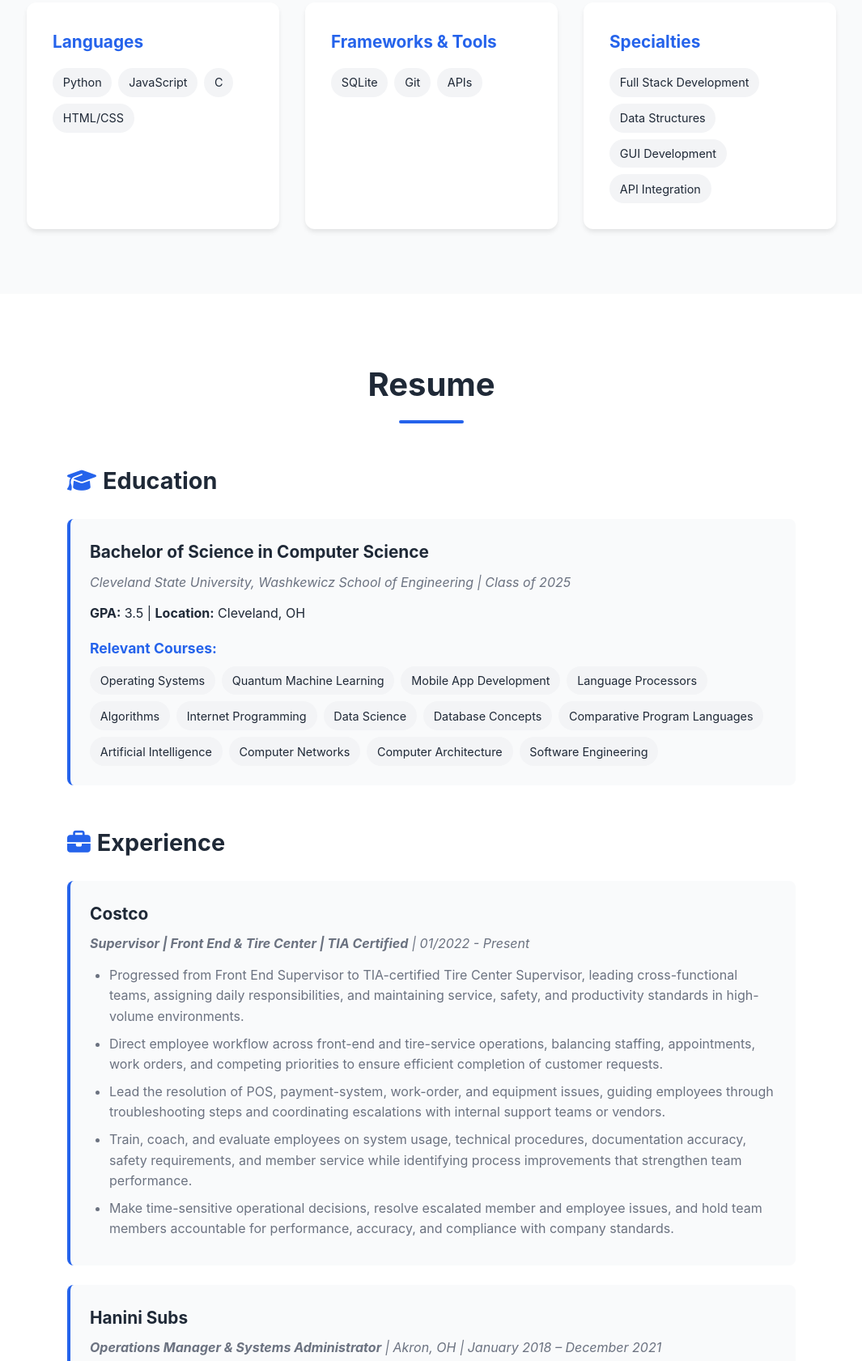
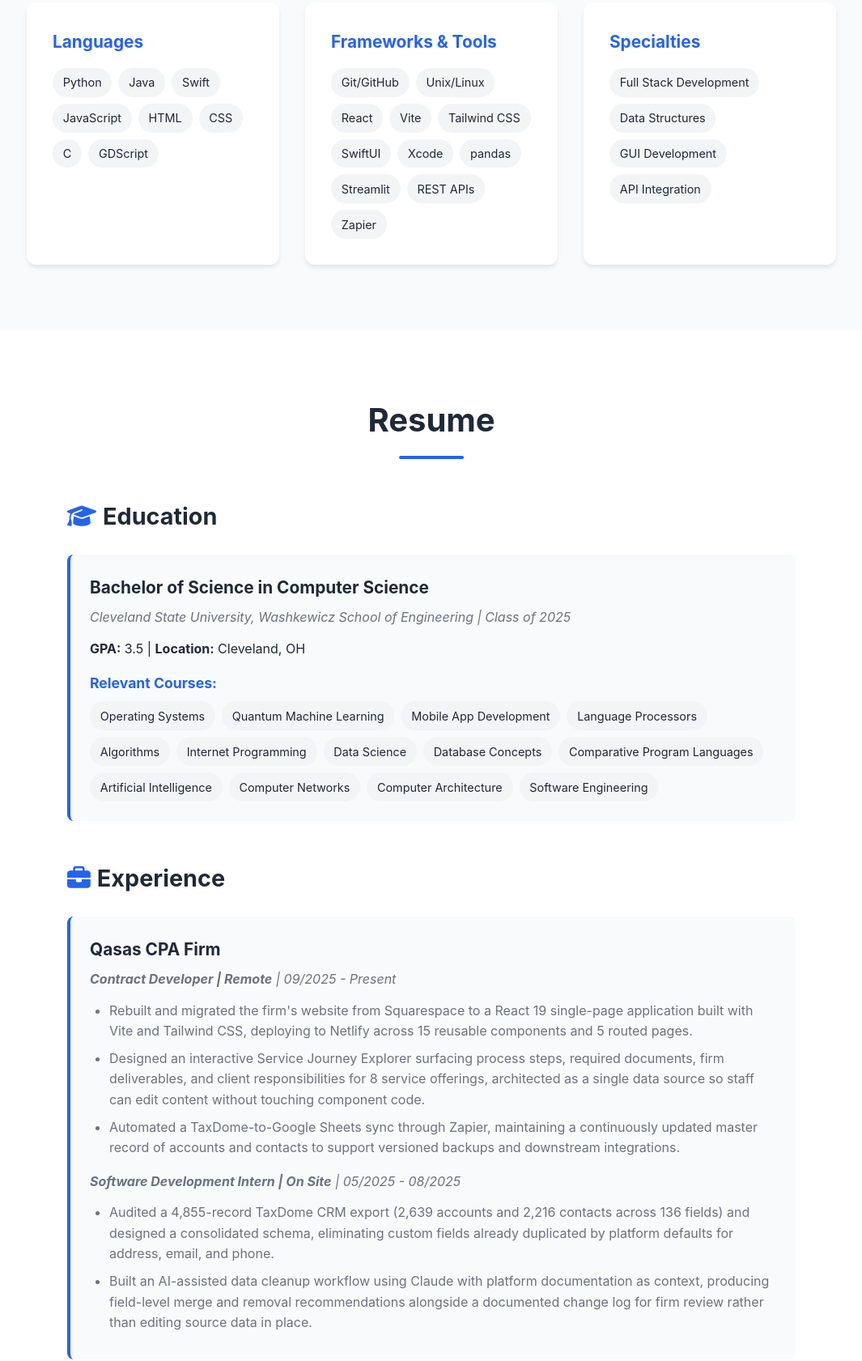
Before and after one commit to MJamal12/My_Portfolio, a plain HTML site: page index.html in a window 1280 px wide. Shown: the part 1256-2937 px from the top of the page at 81% size, without its empty margins (107-1172 px from the left). Drawn offline with Linux system fonts and the light colour scheme.

Commit message:
Update skills, add Qasas experience, rename resume PDF
Co-Authored-By: Claude Sonnet 5 <noreply@anthropic.com>

```diff
--- a/index.html
+++ b/index.html
@@ -65,17 +65,29 @@
                         <h3>Languages</h3>
                         <div class="skill-tags">
                             <span class="skill-tag">Python</span>
+                            <span class="skill-tag">Java</span>
+                            <span class="skill-tag">Swift</span>
                             <span class="skill-tag">JavaScript</span>
+                            <span class="skill-tag">HTML</span>
+                            <span class="skill-tag">CSS</span>
                             <span class="skill-tag">C</span>
-                            <span class="skill-tag">HTML/CSS</span>
+                            <span class="skill-tag">GDScript</span>
                         </div>
                     </div>
                     <div class="skill-category">
                         <h3>Frameworks & Tools</h3>
                         <div class="skill-tags">
-                            <span class="skill-tag">SQLite</span>
-                            <span class="skill-tag">Git</span>
-                            <span class="skill-tag">APIs</span>
+                            <span class="skill-tag">Git/GitHub</span>
+                            <span class="skill-tag">Unix/Linux</span>
+                            <span class="skill-tag">React</span>
+                            <span class="skill-tag">Vite</span>
+                            <span class="skill-tag">Tailwind CSS</span>
+                            <span class="skill-tag">SwiftUI</span>
+                            <span class="skill-tag">Xcode</span>
+                            <span class="skill-tag">pandas</span>
+                            <span class="skill-tag">Streamlit</span>
+                            <span class="skill-tag">REST APIs</span>
+                            <span class="skill-tag">Zapier</span>
                         </div>
                     </div>
                     <div class="skill-category">
@@ -129,6 +141,20 @@
                 <div class="resume-section">
                     <h3 class="resume-section-title"><i class="fas fa-briefcase"></i> Experience</h3>
                     <div class="resume-item">
+                        <h4>Qasas CPA Firm</h4>
+                        <p class="resume-meta"><strong>Contract Developer | Remote</strong> | 09/2025 - Present</p>
+                        <ul>
+                            <li>Rebuilt and migrated the firm's website from Squarespace to a React 19 single-page application built with Vite and Tailwind CSS, deploying to Netlify across 15 reusable components and 5 routed pages.</li>
+                            <li>Designed an interactive Service Journey Explorer surfacing process steps, required documents, firm deliverables, and client responsibilities for 8 service offerings, architected as a single data source so staff can edit content without touching component code.</li>
+                            <li>Automated a TaxDome-to-Google Sheets sync through Zapier, maintaining a continuously updated master record of accounts and contacts to support versioned backups and downstream integrations.</li>
+                        </ul>
+                        <p class="resume-meta" style="margin-top: 1rem;"><strong>Software Development Intern | On Site</strong> | 05/2025 - 08/2025</p>
+                        <ul>
+                            <li>Audited a 4,855-record TaxDome CRM export (2,639 accounts and 2,216 contacts across 136 fields) and designed a consolidated schema, eliminating custom fields already duplicated by platform defaults for address, email, and phone.</li>
+                            <li>Built an AI-assisted data cleanup workflow using Claude with platform documentation as context, producing field-level merge and removal recommendations alongside a documented change log for firm review rather than editing source data in place.</li>
+                        </ul>
+                    </div>
+                    <div class="resume-item">
                         <h4>Costco</h4>
                         <p class="resume-meta"><strong>Supervisor | Front End & Tire Center | TIA Certified</strong> | 01/2022 - Present</p>
                         <ul>
@@ -139,21 +165,11 @@
                             <li>Make time-sensitive operational decisions, resolve escalated member and employee issues, and hold team members accountable for performance, accuracy, and compliance with company standards.</li>
                         </ul>
                     </div>
-                    <div class="resume-item">
-                        <h4>Hanini Subs</h4>
-                        <p class="resume-meta"><strong>Operations Manager & Systems Administrator</strong> | Akron, OH | January 2018 – December 2021</p>
-                        <ul>
-                            <li>Administered daily business technology operations, including POS terminals, payment devices, receipt printers, workstations, and network-connected equipment.</li>
-                            <li>Diagnosed and resolved hardware, software, connectivity, and user-access issues, coordinating with third-party vendors when escalation was required.</li>
-                            <li>Managed system configurations, software updates, employee access, and operational data supporting sales reporting, transaction reconciliation, and inventory tracking.</li>
-                            <li>Developed technical procedures and trained employees on system usage, troubleshooting, data-entry standards, and secure handling of business information.</li>
-                        </ul>
-                    </div>
                 </div>
 
                 <!-- Download Resume Button -->
                 <div class="resume-download">
-                    <a href="Malik-Jamal.pdf" class="btn btn-primary" download="Malik-Jamal.pdf"><i class="fas fa-download"></i> Download Updated Resume (PDF)</a>
+                    <a href="MalikJamalResume.pdf" class="btn btn-primary" download="MalikJamalResume.pdf"><i class="fas fa-download"></i> Download Updated Resume (PDF)</a>
                 </div>
             </div>
         </div>
```
Also changed, not shown: 2 other files.
